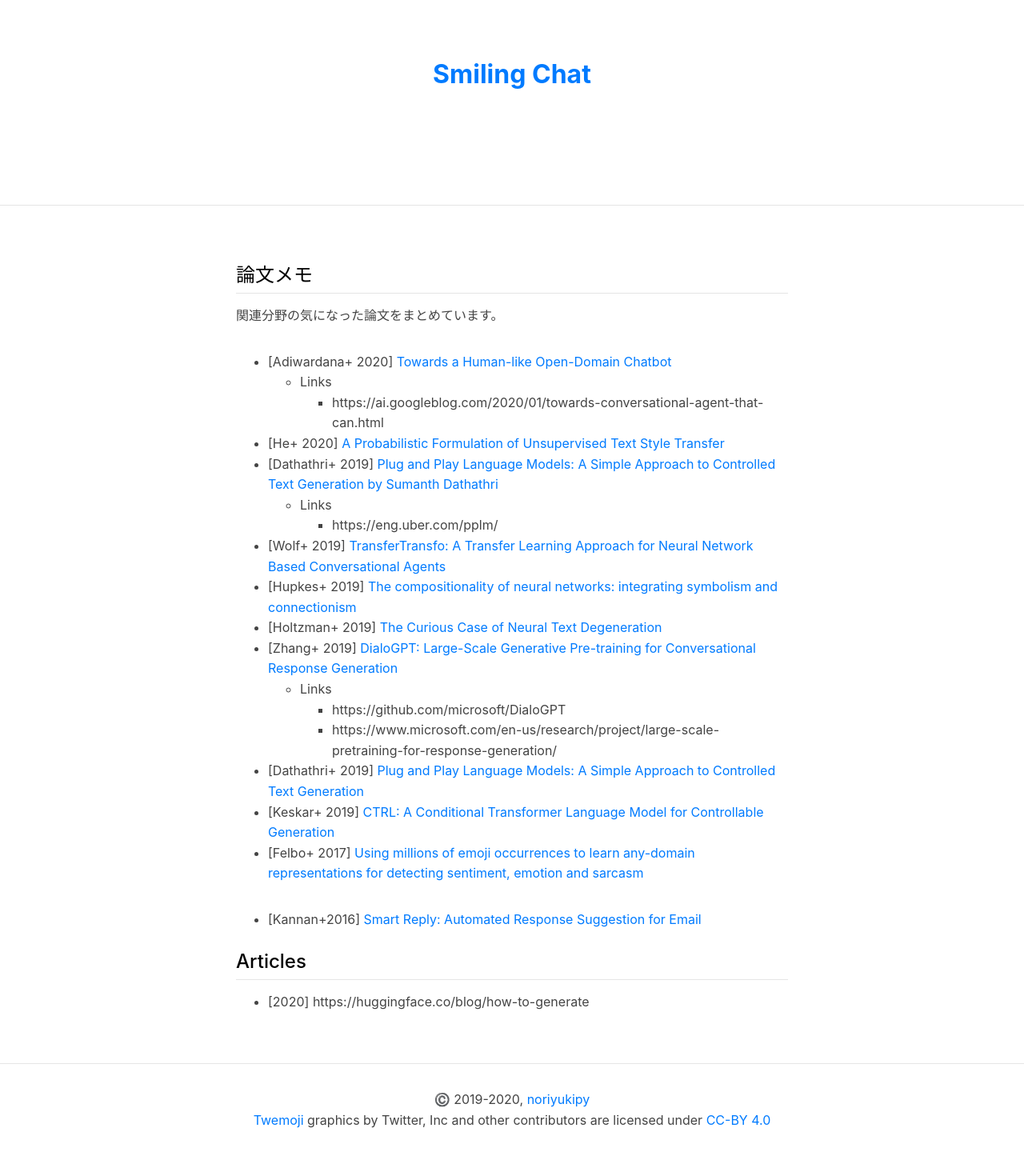
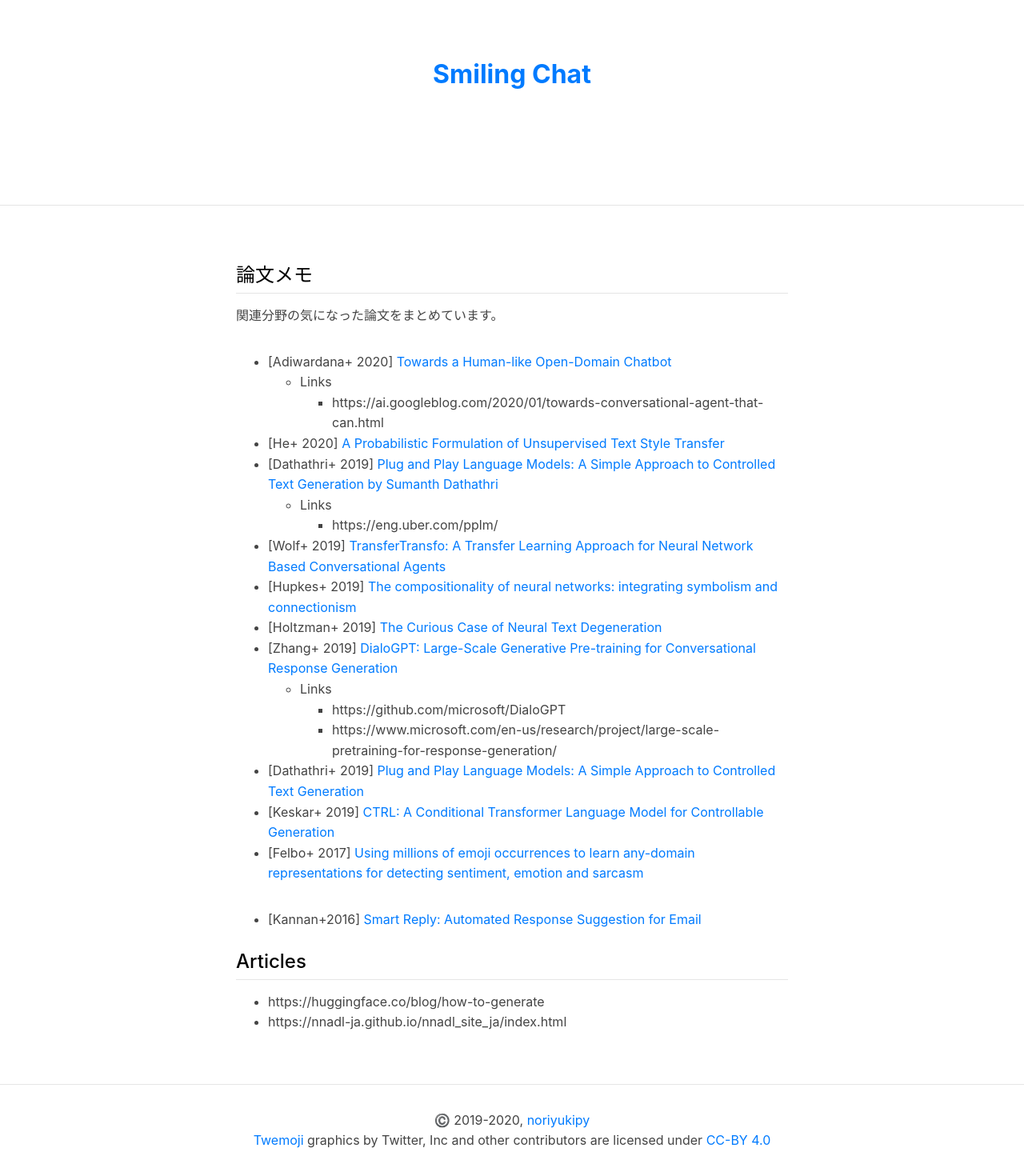
Before and after one commit to noriyukipy/blog, a Jekyll site: the page built from article/papers.md, in a window 1280 px wide. Shown: the whole page at 80% size. Built offline with Jekyll 4.4.1, drawn with Linux system fonts in a browser that asks for light colours; our own code applies the rules of GitHub Pages for plain Markdown files; before the commit the page ends 1429 px from its top, so only the background shows below that.

Commit message:
Update articles

```diff
--- a/article/papers.md
+++ b/article/papers.md
@@ -24,4 +24,5 @@
 
 ## Articles
 
-- [2020] https://huggingface.co/blog/how-to-generate
+- https://huggingface.co/blog/how-to-generate
+- https://nnadl-ja.github.io/nnadl_site_ja/index.html
```
